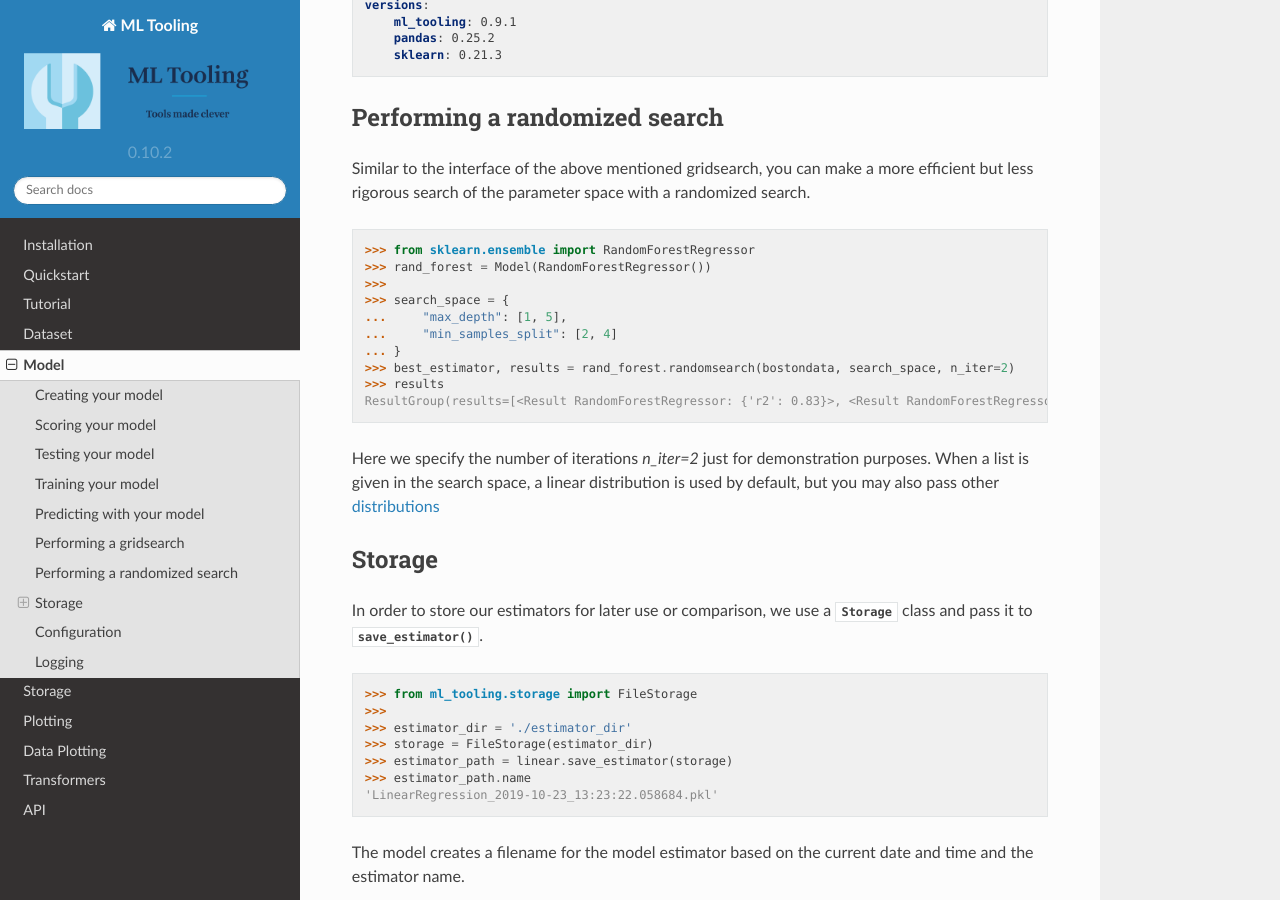
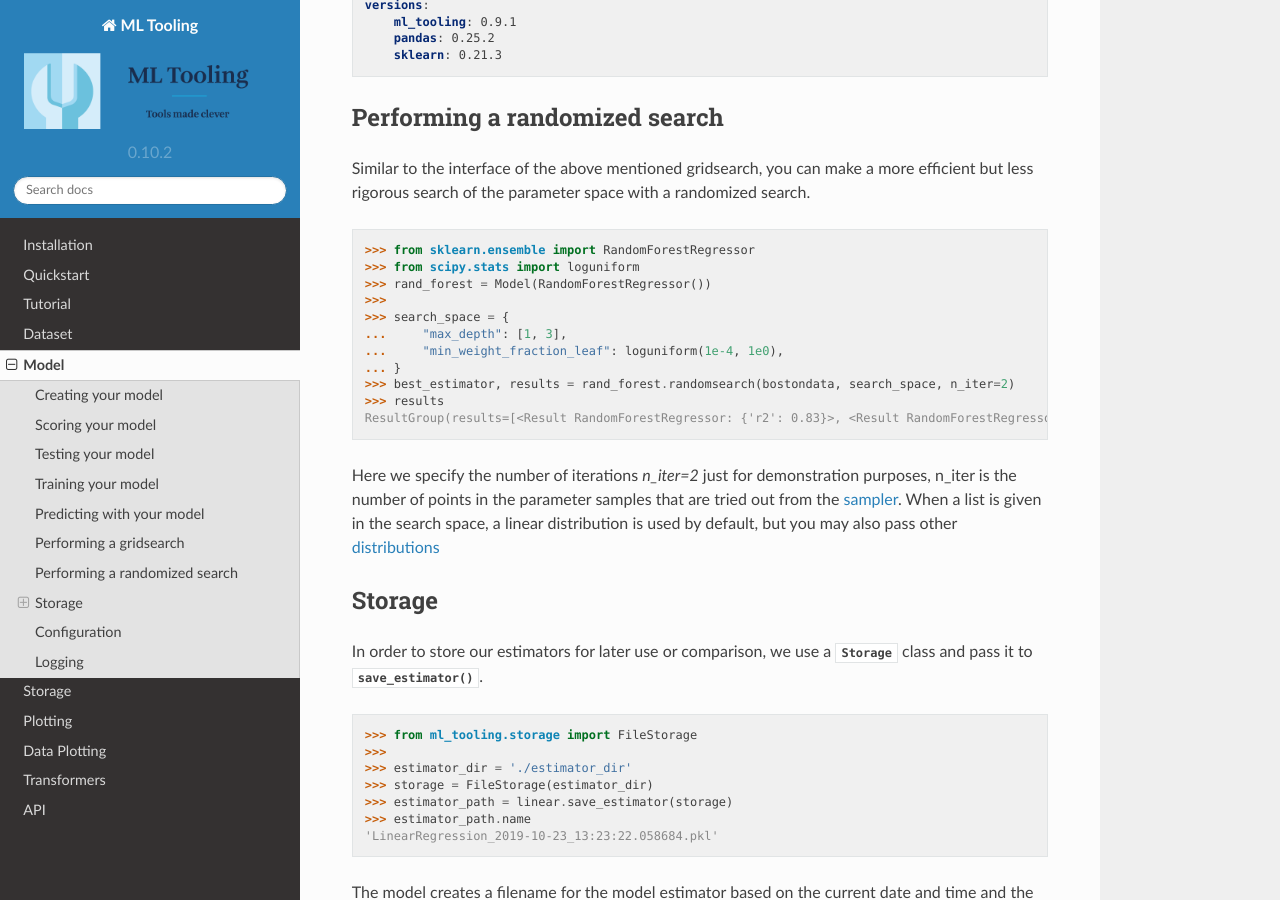
Before and after one commit to andersbogsnes/ml_tooling, a Sphinx documentation site: the page built from docs/baseclass.rst, in a window 1280 px wide and 900 px high, scrolled down 3374 px. Built offline with Sphinx 7.4.7 and the Read the Docs theme 2.0.0, drawn with Linux system fonts in a browser that asks for light colours.

Commit message:
Addressing comments

```diff
--- a/docs/baseclass.rst
+++ b/docs/baseclass.rst
@@ -197,18 +197,21 @@ search of the parameter space with a randomized search.
 .. doctest::
 
     >>> from sklearn.ensemble import RandomForestRegressor
+    >>> from scipy.stats import loguniform
     >>> rand_forest = Model(RandomForestRegressor())
     >>>
     >>> search_space = {
-    ...     "max_depth": [1, 5],
-    ...     "min_samples_split": [2, 4]
+    ...     "max_depth": [1, 3],
+    ...     "min_weight_fraction_leaf": loguniform(1e-4, 1e0),
     ... }
     >>> best_estimator, results = rand_forest.randomsearch(bostondata, search_space, n_iter=2)
-    >>> results
+    >>> results #doctest:+SKIP
     ResultGroup(results=[<Result RandomForestRegressor: {'r2': 0.83}>, <Result RandomForestRegressor: {'r2': 0.56}>])
 
-Here we specify the number of iterations `n_iter=2` just for demonstration purposes. When a list is given in the search space,
-a linear distribution is used by default, but you may also pass other `distributions <https://docs.scipy.org/doc/scipy/reference/stats.html#continuous-distributions>`_
+Here we specify the number of iterations `n_iter=2` just for demonstration purposes,
+n_iter is the number of points in the parameter samples that are tried out from the `sampler <https://scikit-learn.org/stable/modules/generated/sklearn.model_selection.ParameterSampler.html>`_.
+When a list is given in the search space, a linear distribution is used by default, but you may also
+pass other `distributions <https://docs.scipy.org/doc/scipy/reference/stats.html#continuous-distributions>`_
 
 Storage
 ~~~~~~~
```
